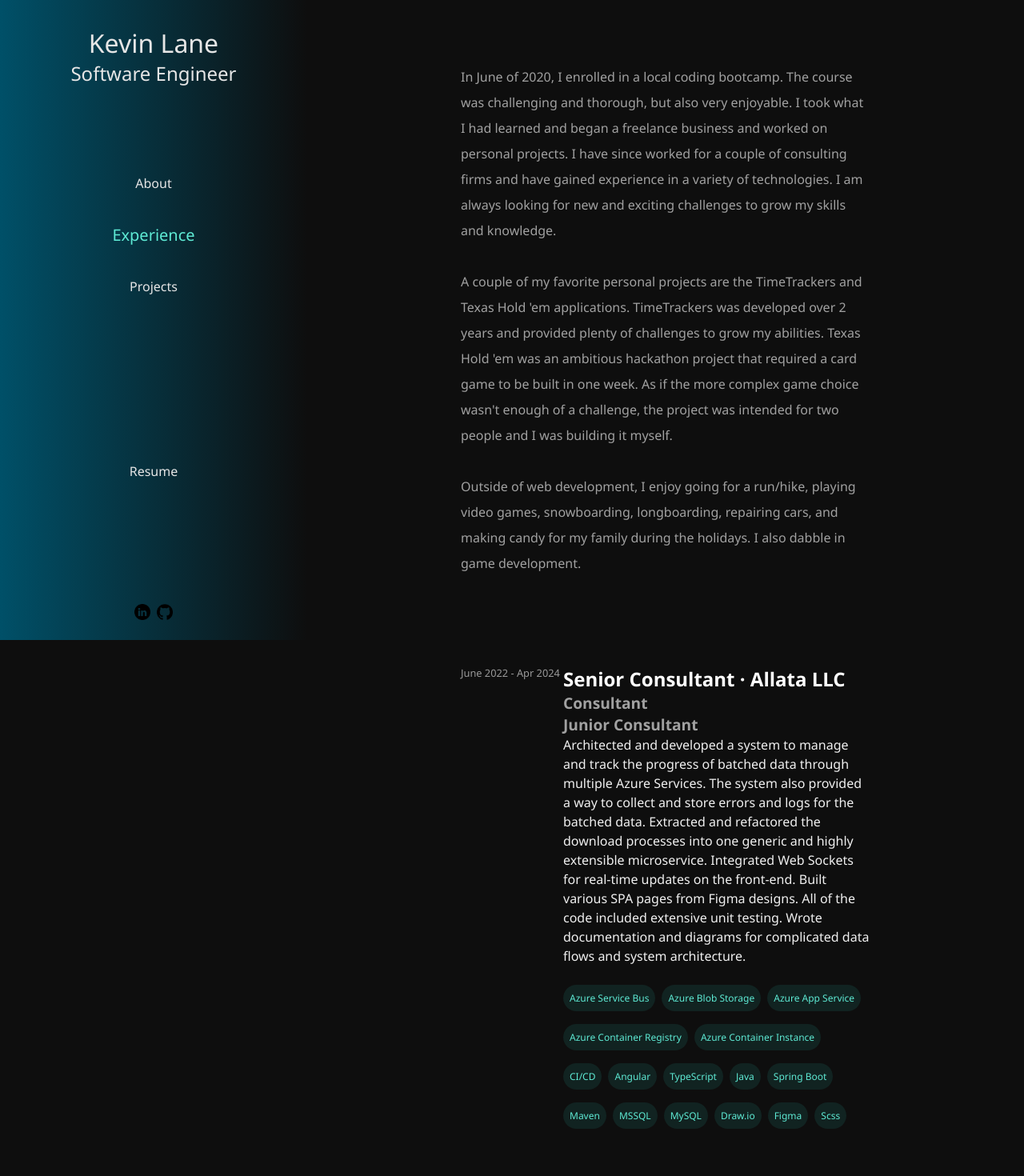
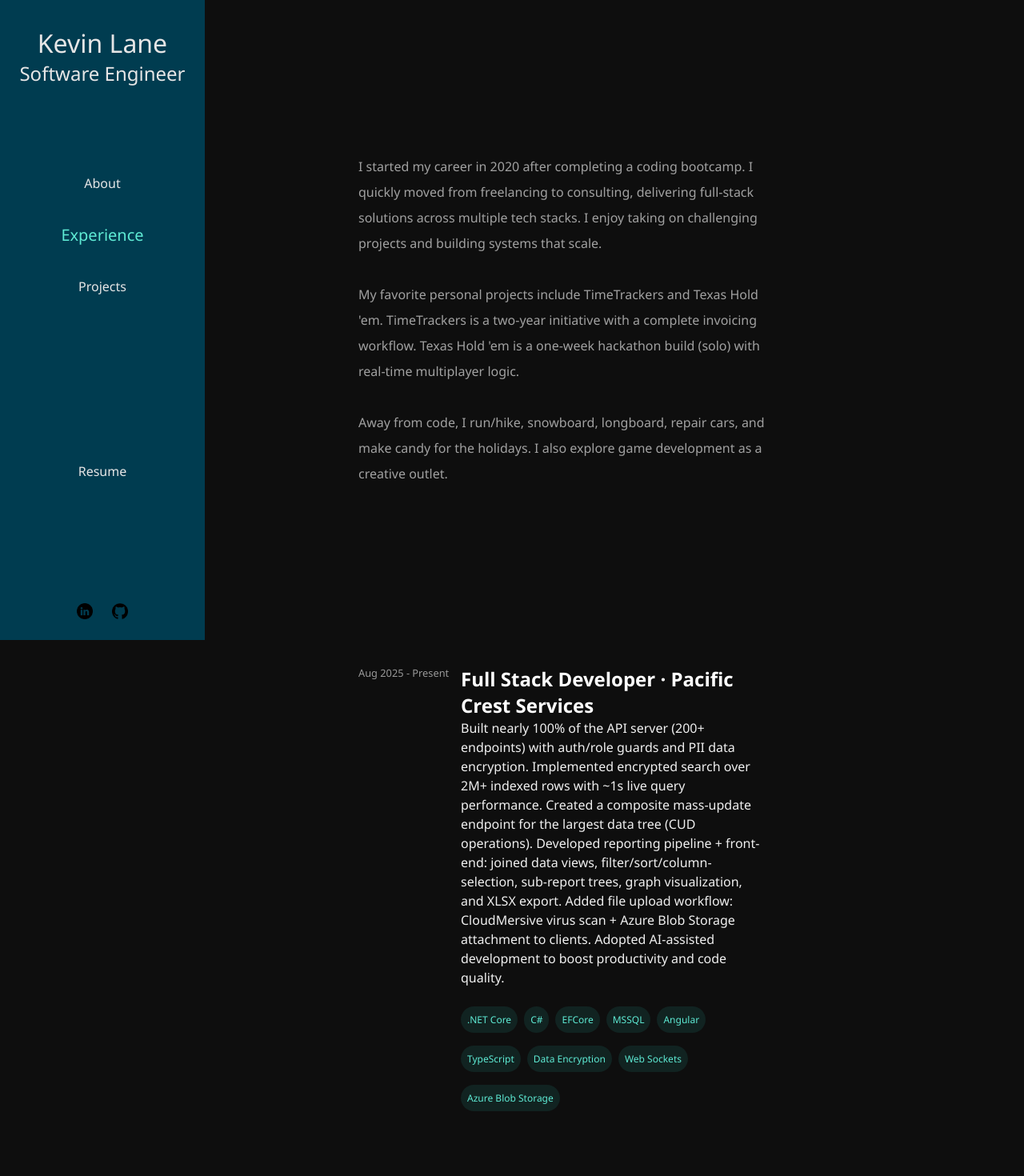
Before and after one commit to Kevinclane/mywebsite, an Angular app: page / in a window 1280 px wide. Shown: the top 1470 px of the page at 80% size. Built offline with nearby package versions, Linux system fonts and the light colour scheme.

Commit message:
updates styling and experience

```diff
--- a/src/app/components/desktop/main-page-desktop.component.scss
+++ b/src/app/components/desktop/main-page-desktop.component.scss
@@ -5,14 +5,14 @@
     flex-direction: row;
 
     .nav-section {
-        width: 30dvw;
+        width: 20dvw;
         height: 100dvh;
         display: flex;
         justify-content: start;
         align-items: center;
         flex-direction: column;
-        background-color: $dark-cyan;
-        background: linear-gradient(90deg, $dark-cyan 0%, $primary-dark 100%);
+        background-color: $darker-cyan;
+        // background: linear-gradient(90deg, $dark-cyan 0%, $primary-dark 100%);
         text-align: center;
         color: $near-white;
         position: sticky;
--- a/src/app/components/desktop/main-page-desktop.component.ts
+++ b/src/app/components/desktop/main-page-desktop.component.ts
@@ -15,7 +15,7 @@ import { MainPageBase } from "../main-page-base.component";
           <div class="title">Software Engineer</div>
         </div>
         <div class="nav-locations">
-          <div class="nav-location" (click)="scrollTo(about)" [ngClass]="{'active': activeSection === 'about'}">About</div>
+          <div class="nav-location" (click)="scrollTo(about)" [ngClass]="{'active': activeSection === 'about' || !activeSection}">About</div>
           <div class="nav-location" (click)="scrollTo(experience)" [ngClass]="{'active': activeSection === 'experience'}">Experience</div>
           <div class="nav-location" (click)="scrollTo(projects)" [ngClass]="{'active': activeSection === 'projects'}">Projects</div>
         </div>
--- a/src/app/components/links.component.scss
+++ b/src/app/components/links.component.scss
@@ -1,4 +1,35 @@
+@import '../../styles.scss';
+
+.container {
+    display: flex;
+    justify-content: center;
+    align-items: center;
+    height: 100%;
+    width: 50px;
+    gap: 1rem;
+
+}
+
 a img {
     width: 20px;
     padding: .25rem;
+    border-radius: 5px;
+
+    &:hover {
+        background-color: $green;
+        width: 30px;
+        transition: 0.3s;
+        -o-transition: 0.3s;
+        -ms-transition: 0.3s;
+        -moz-transition: 0.3s;
+        -webkit-transition: 0.3s;
+    }
+
 }
+
+:not(:hover) {
+    transition: 0.3s;
+    -ms-transition: 0.3s;
+    -moz-transition: 0.3s;
+    -webkit-transition: 0.3s;
+}
--- a/src/app/components/main-page-base.component.ts
+++ b/src/app/components/main-page-base.component.ts
@@ -21,12 +21,12 @@ export class MainPageBase {
         this.setupScrollData();
     }
 
-    @HostListener('window:resize', ['$event'])
+    @HostListener('window:resize')
     public onResize() {
         this.setupScrollData();
     }
 
-    @HostListener('document:scroll', ['$event'])
+    @HostListener('document:scroll')
     public onViewportScroll() {
         this.calculateActiveSection();
     }
@@ -47,7 +47,7 @@ export class MainPageBase {
         this._projectsTop = projectsDomRect.top;
         this._projectsBottom = projectsDomRect.height + this._experienceBottom;
 
-        setTimeout(() => { this.calculateActiveSection }, 100);
+        setTimeout(() => { this.calculateActiveSection(); }, 100);
     }
 
     private calculateActiveSection() {
--- a/src/app/components/mobile/main-page-mobile.component.scss
+++ b/src/app/components/mobile/main-page-mobile.component.scss
@@ -1,13 +1,12 @@
 @import '../../../styles.scss';
 
 .container {
+    overflow: hidden;
+
     .nav-section {
         width: 100%;
         height: 7dvh;
         background-color: $dark-cyan;
-        position: sticky;
-        position: -webkit-sticky;
-        top: 0;
 
         .nav-locations {
             display: flex;
@@ -22,8 +21,11 @@
                 }
             }
         }
+    }
 
-    }
+    .container-content {
+        overflow: auto;
+        height: 100dvh - 7dvh - 6dvh;
 
         .name-section {
             color: $near-white;
@@ -55,13 +57,11 @@
                     line-height: 2rem;
                 }
             }
-
         }
 
         .projects {
             margin-top: 5dvh;
         }
-
     }
 
     .footer {
@@ -71,3 +71,4 @@
         align-items: flex-end;
         height: 6dvh;
     }
+}
--- a/src/app/components/mobile/main-page-mobile.component.ts
+++ b/src/app/components/mobile/main-page-mobile.component.ts
@@ -15,9 +15,8 @@ import { ProjectMobile } from "./project-mobile.component";
                     <div class="nav-location" (click)="scrollTo(experience)" [ngClass]="{'active': activeSection === 'experience'}">Experience</div>
                     <div class="nav-location" (click)="scrollTo(projects)" [ngClass]="{'active': activeSection === 'projects'}">Projects</div>
                 </div>
-                <!-- <app-resume /> -->
-                <!-- <app-links /> -->
             </div>
+            <div class="container-content">
                 <div class="name-section">
                     <div class="name">Kevin Lane</div>
                     <div class="title">Software Engineer</div>
@@ -27,6 +26,7 @@ import { ProjectMobile } from "./project-mobile.component";
                         <div>{{ dataConstants.ABOUT_ONE }}</div>
                         <div>{{ dataConstants.ABOUT_TWO }}</div>
                         <div>{{ dataConstants.ABOUT_THREE }}</div>
+                    </div>
                 </div>
                 <div class="experience" #experience>
                     <div *ngFor="let job of dataConstants.JOB_EXPERIENCES;">
@@ -42,6 +42,7 @@ import { ProjectMobile } from "./project-mobile.component";
             <div class="footer">
                 <app-links />
             </div>
+        </div>
     `,
     selector: 'app-main-page-mobile',
     standalone: true,
--- a/src/app/data/constants.ts
+++ b/src/app/data/constants.ts
@@ -2,34 +2,52 @@ import { JobExperience } from "../models/job-experience";
 import { ProjectDetails } from "../models/project";
 
 export class DataConstants {
-    constructor() {
-
-    }
-
     public ABOUT_ONE = `
-        In June of 2020, I enrolled in a local coding bootcamp. The course was challenging
-        and thorough, but also very enjoyable. I took what I had learned and began a freelance
-        business and worked on personal projects. I have since worked for a couple of consulting
-        firms and have gained experience in a variety of technologies. I am always looking for
-        new and exciting challenges to grow my skills and knowledge.
+        I started my career in 2020 after completing a coding bootcamp. I quickly moved from
+        freelancing to consulting, delivering full-stack solutions across multiple tech stacks.
+        I enjoy taking on challenging projects and building systems that scale.
     `;
 
     public ABOUT_TWO = `
-        A couple of my favorite personal projects are the TimeTrackers and Texas Hold 'em applications.
-        TimeTrackers was developed over 2 years and provided plenty of challenges to grow my
-        abilities. Texas Hold 'em was an ambitious hackathon project that required a card
-        game to be built in one week. As if the more complex game choice wasn't enough of a
-        challenge, the project was intended for two people and I was building it myself.
+        My favorite personal projects include TimeTrackers and Texas Hold 'em. TimeTrackers is a
+        two-year initiative with a complete invoicing workflow. Texas Hold 'em is a one-week
+        hackathon build (solo) with real-time multiplayer logic.
     `;
 
     public ABOUT_THREE = `
-        Outside of web development, I enjoy going for a run/hike, playing video games, snowboarding,
-        longboarding, repairing cars, and making candy for my family during the holidays. I also
-        dabble in game development.
+        Away from code, I run/hike, snowboard, longboard, repair cars, and make candy for the holidays.
+        I also explore game development as a creative outlet.
     `;
 
 
     public JOB_EXPERIENCES: JobExperience[] = [
+        {
+            companyName: 'Pacific Crest Services',
+            position: 'Full Stack Developer',
+            previousPositions: [],
+            startDate: 'Aug 2025',
+            endDate: 'Present',
+            skills: [
+                '.NET Core',
+                'C#',
+                'EFCore',
+                'MSSQL',
+                'Angular',
+                'TypeScript',
+                'Data Encryption',
+                'Web Sockets',
+                'Azure Blob Storage',
+            ],
+            url: 'https://pacificcrestservices.com/',
+            accomplishments: `
+                Built nearly 100% of the API server (200+ endpoints) with auth/role guards and PII data encryption.
+                Implemented encrypted search over 2M+ indexed rows with ~1s live query performance.
+                Created a composite mass-update endpoint for the largest data tree (CUD operations).
+                Developed reporting pipeline + front-end: joined data views, filter/sort/column-selection, sub-report trees, graph visualization, and XLSX export.
+                Added file upload workflow: CloudMersive virus scan + Azure Blob Storage attachment to clients.
+                Adopted AI-assisted development to boost productivity and code quality.
+            `
+        },
         {
             companyName: 'Allata LLC',
             position: 'Senior Consultant',
--- a/src/dektop.styles.scss
+++ b/src/dektop.styles.scss
@@ -39,12 +39,6 @@
                 color: $light-green;
             }
         }
-
-        .links a img {
-            width: 20px;
-            padding: .25rem;
-        }
-
     }
 
     &:hover {
--- a/src/mobile.styles.scss
+++ b/src/mobile.styles.scss
@@ -10,6 +10,7 @@
     .secondary-title {
         font-size: 1.2rem;
         font-weight: bold;
+        color: $gray;
     }
 
     .description {
@@ -26,15 +27,9 @@
             margin: 0.25rem 0.5rem 0.25rem 0;
             border-radius: 2rem;
             background-color: $green;
-            color: $primary-dark;
             font-size: .75rem;
             color: $light-green;
         }
     }
 
-    .links a img {
-        width: 20px;
-        padding: .25rem;
-    }
-
 }
--- a/src/styles.scss
+++ b/src/styles.scss
@@ -1,6 +1,7 @@
 $primary-dark: rgb(14, 14, 14);
 $secondary-dark: rgb(30, 30, 30);
 $dark-cyan: rgb(0, 80, 104);
+$darker-cyan: rgb(0, 60, 80);
 $white: rgb(255, 255, 255);
 $near-white: rgb(230, 230, 230);
 $gray: rgb(153, 153, 153);
```
Lines whose indentation alone changed are shown as unchanged.
